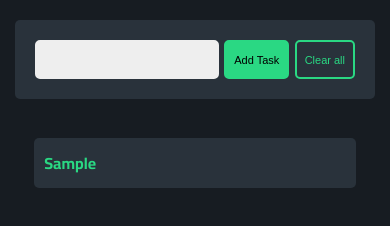
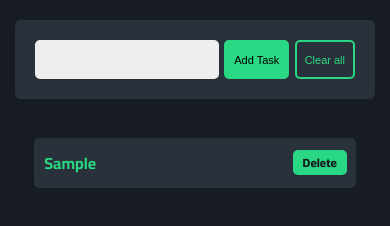
Before and after one commit to moheyyad/to-do-list_app, a plain HTML site: page index.html in a window 390 px wide. Both pictures are taken after typing "Sample" into the empty fields and a click on the input "Add Task". Drawn offline with Linux system fonts and the light colour scheme.

Commit message:
Update style.css

```diff
--- a/style.css
+++ b/style.css
@@ -93,8 +93,8 @@ body{
     border-radius: 5px;
     color: var(--main);
     font-weight: bold;
-    min-height: 50px;
-    padding: 0 10px;
+    min-height: 30px;
+    padding: 10px 60px 10px 10px;
     margin: 15px 0;
     transition: .15s;
     overflow: hidden;
@@ -127,7 +127,7 @@ body{
     }
     .task span{
         font-size: 12px;
-        /* opacity: 100%; */
+        opacity: 100%;
     }
 
 }
```
